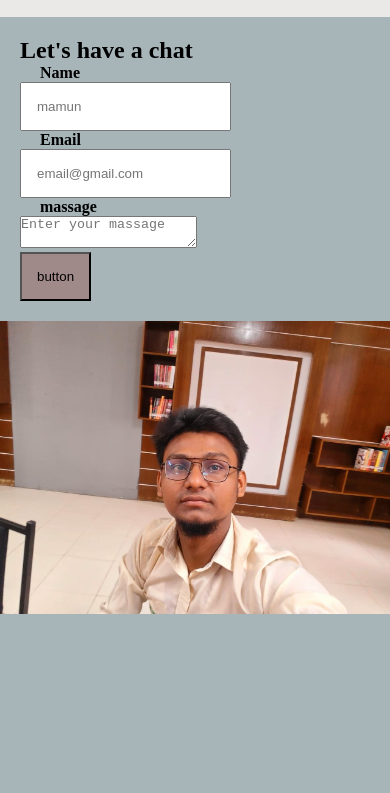
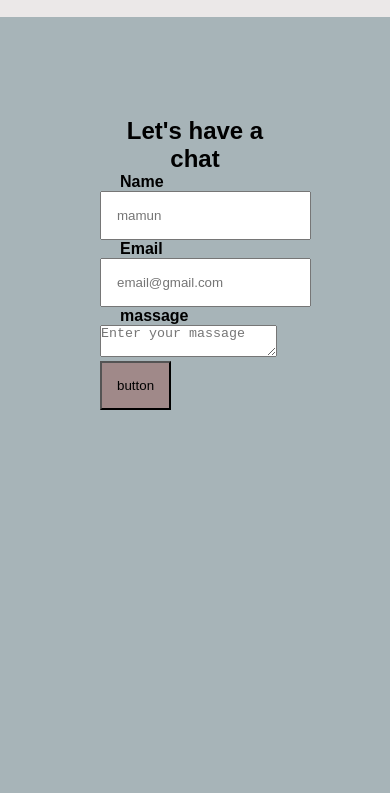
Before and after one commit to Mamun123123123/assignment_intern_personal_protfolio, a plain HTML site: page contact.html in a window 390 px wide. Shown: the part 51-844 px from the top of the page. Drawn offline with Linux system fonts and the light colour scheme.

Commit message:
image responsive try again

```diff
--- a/contact.css
+++ b/contact.css
@@ -51,14 +51,27 @@
 .container{
     background:rgb(167, 180, 184);
     height: 900px;
+    font-family: Arial, Helvetica, sans-serif;
+    display: flex;
+    gap: 200px;
+
+}
+h2{
+    text-align: center;
 }
 
 .item{
-    padding: 20px;
+    padding: 100px;
 }
 label{
     font-weight: bold;
     padding: 20px;
+}
+.img{
+    padding-top: 100px;
+    width: 400px;
+    padding-left: 90px;
+
 }
 input{
     padding: 15px;
@@ -82,8 +95,10 @@
     background: #000;
     color: white;
 }
-@media(max-width:480px){
-    img{
-        width:100%
+@media (max-width:780px){
+    .container{
+        flex-direction: column;
+
     }
+
 }
--- a/contact.html
+++ b/contact.html
@@ -35,7 +35,7 @@
   </form>
 </div>
 <div class="img">
-  <img src="pic.jpg" alt="my pic" width="500">
+  <img src="pic.jpg" alt="my pic" width="300">
 </div>
 </section>
 <footer>
```
Also changed, not shown: style.css (+9 -5 lines).
